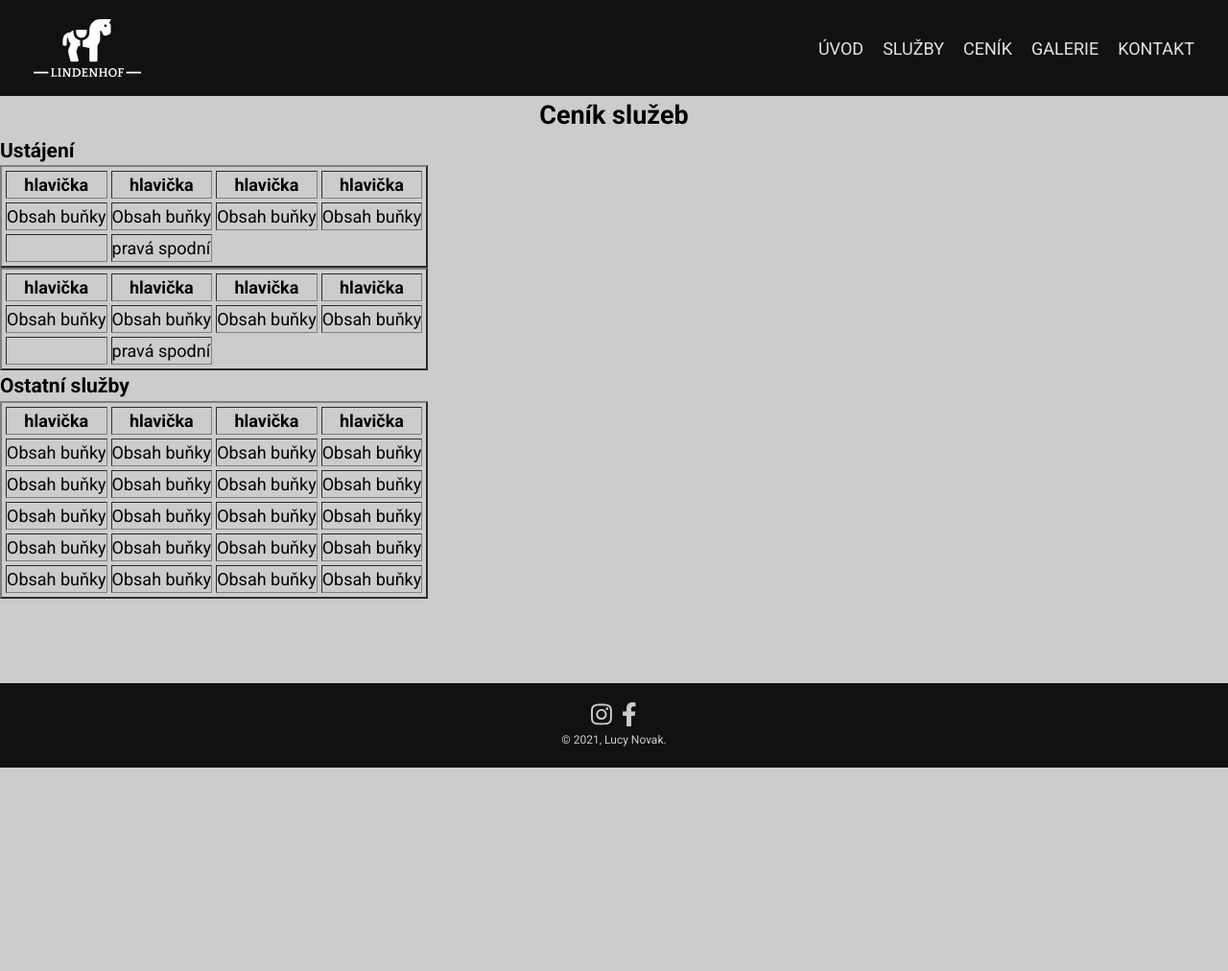
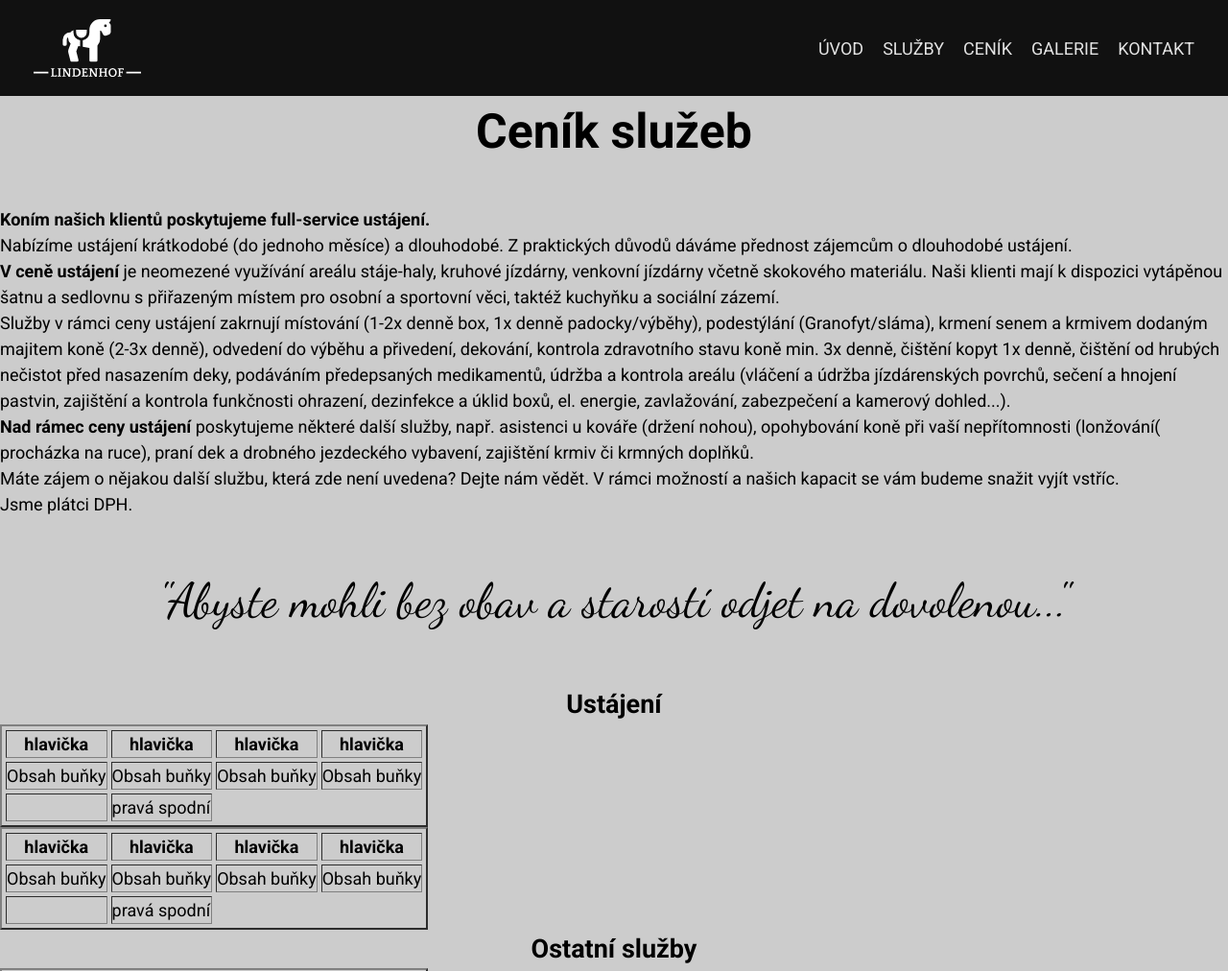
Before and after one commit to LucyNovak85/Zaverecny-projekt, an Eleventy site: page cenik.html in a window 1280 px wide. Shown: the top 1012 px of the page at 96% size. Before the commit the page ends 800 px from the top, so only its background shows below. Built offline with nearby package versions, Linux system fonts and the light colour scheme; Eleventy itself is replaced by a stand-in of ours; files that its build step writes are made by us from their sources.

Commit message:
cenik edit

```diff
--- a/cenik.html
+++ b/cenik.html
@@ -3,10 +3,28 @@ layout: sablona.njk
 title: Staj Lindenhof
 ---
 <section class="pricing__container">
-    <h2>Ceník služeb</h2>
+    <h1>Ceník služeb</h1>
+    <article>
+        <p><strong>Koním našich klientů poskytujeme full-service ustájení.</strong></p>
+        <p>Nabízíme ustájení krátkodobé (do jednoho měsíce) a dlouhodobé. Z praktických důvodů dáváme přednost zájemcům o dlouhodobé ustájení.</p>
+        <p class="pricing__incl"><strong>V ceně ustájení</strong> je neomezené využívání areálu stáje-haly, kruhové jízdárny, venkovní jízdárny včetně skokového materiálu.
+        Naši klienti mají k dispozici vytápěnou šatnu a sedlovnu s přiřazeným místem pro osobní a sportovní věci, taktéž kuchyňku a sociální zázemí.</p>
+        Služby v rámci ceny ustájení zakrnují místování (1-2x denně box, 1x denně padocky/výběhy), podestýlání (Granofyt/sláma), krmení senem a krmivem dodaným majitem koně (2-3x denně),
+        odvedení do výběhu a přivedení, dekování, kontrola zdravotního stavu koně min. 3x denně, čištění kopyt 1x denně, čištění od hrubých nečistot před nasazením deky,
+        podáváním předepsaných medikamentů, údržba a kontrola areálu (vláčení a údržba jízdárenských povrchů, sečení a hnojení pastvin,
+        zajištění a kontrola funkčnosti ohrazení, dezinfekce a úklid boxů, el. energie, zavlažování, zabezpečení a kamerový dohled...).</p>
+        <p class="pricing__excl"><strong>Nad rámec ceny ustájení</strong> poskytujeme některé další služby, např. asistenci u kováře (držení nohou), opohybování koně při vaší nepřítomnosti (lonžování( procházka na ruce), praní dek a drobného
+        jezdeckého vybavení, zajištění krmiv či krmných doplňků.</p>
+        <p>Máte zájem o nějakou další službu, která zde není uvedena? Dejte nám vědět. V rámci možností a našich kapacit se vám budeme snažit vyjít vstříc.</p>
+        <p>Jsme plátci DPH.</p>
+    </article>
 
+    <div class="services__blockquote">
+        <blockquote>"Abyste mohli bez obav a starostí odjet na dovolenou..."</blockquote>
+    </div>
 
-    <h3>Ustájení</h3>
+    <div class="pricing__table">
+        <h2>Ustájení</h2>
         <table class="pricing__table-lterm" border="2" cellpadding="5" cellspacing="4">
             <tr> <th>hlavička</th> <th>hlavička</th> <th>hlavička </th> <th>hlavička</th></tr>
             <tr> <td>Obsah buňky</td> <td>Obsah buňky</td> <td>Obsah buňky</td> <td>Obsah buňky</td></tr>
@@ -19,7 +37,7 @@ title: Staj Lindenhof
             <tr> <td></td> <td>pravá spodní</td> </tr>
         </table>
 
-    <h3>Ostatní služby</h3>
+        <h2>Ostatní služby</h2>
         <table class="pricing__table-services" border="2" cellpadding="5" cellspacing="4">
             <tr> <th>hlavička</th> <th>hlavička</th> <th>hlavička </th> <th>hlavička</th></tr>
             <tr> <td>Obsah buňky</td> <td>Obsah buňky</td> <td>Obsah buňky</td> <td>Obsah buňky</td></tr>
@@ -28,6 +46,6 @@ title: Staj Lindenhof
             <tr> <td>Obsah buňky</td> <td>Obsah buňky</td> <td>Obsah buňky</td> <td>Obsah buňky</td></tr>
             <tr> <td>Obsah buňky</td> <td>Obsah buňky</td> <td>Obsah buňky</td> <td>Obsah buňky</td></tr>
         </table>
-
+    </div>
 
 </section>
```
Also changed, not shown: css/style.css (+4 -3 lines), sluzby.html (+2 -2 lines). Lines whose indentation alone changed are shown as unchanged.
